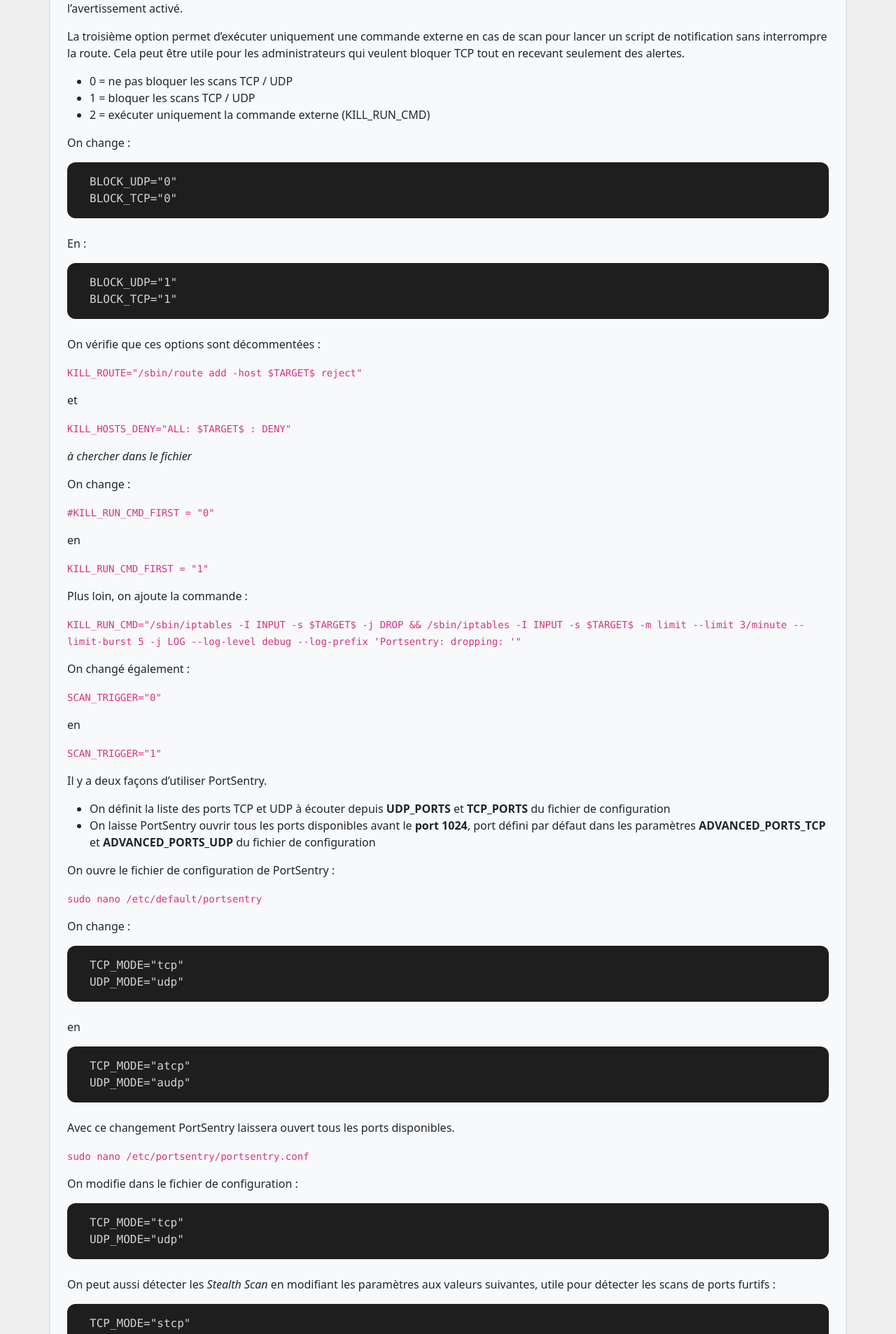
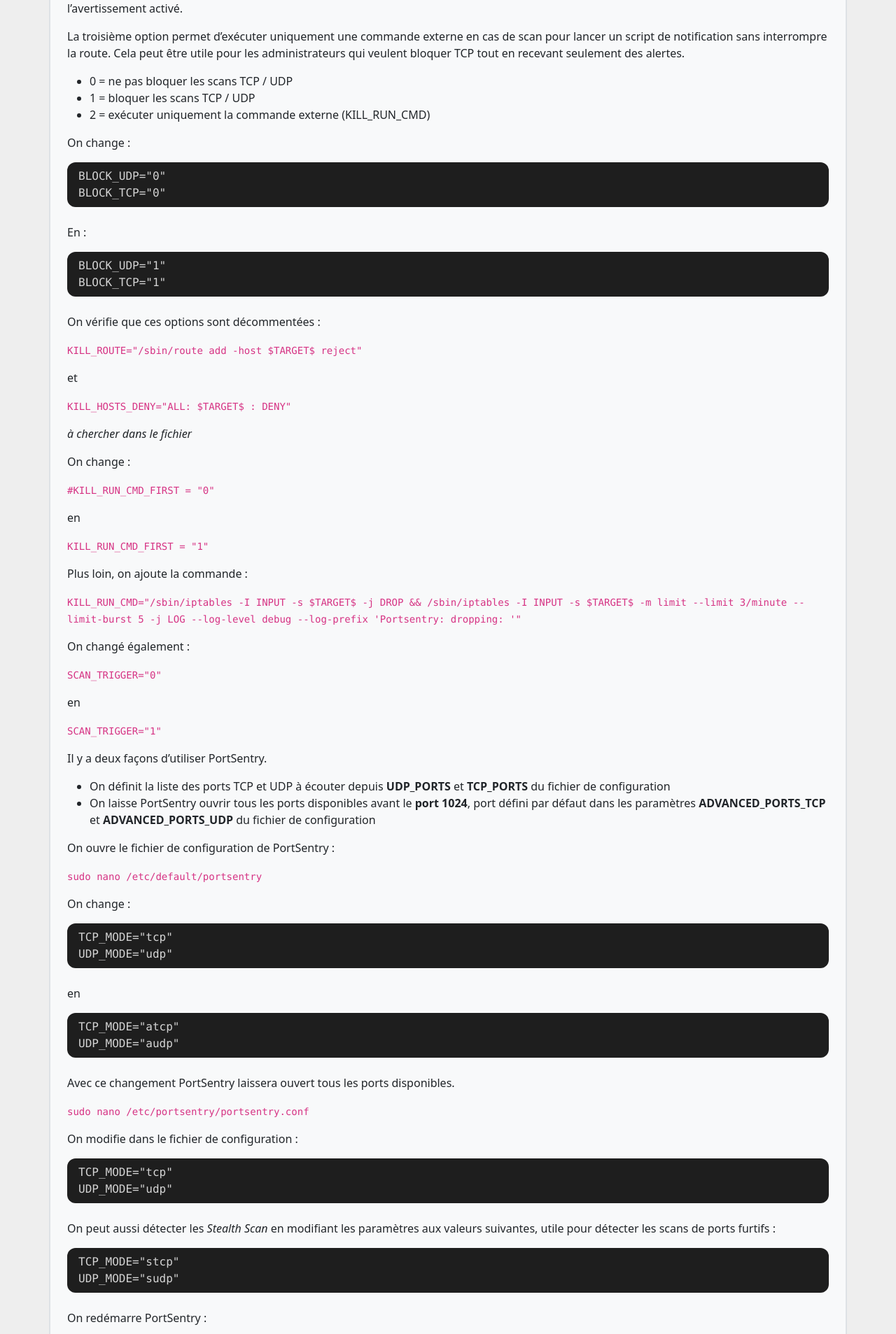
Before and after one commit to Machou/machou.github.io, a Jekyll site: the page built from pages/portsentry.md, in a window 1280 px wide. Shown: the part 2148-4055 px from the top of the page at 70% size. Built offline with Jekyll 4.4.1, drawn with Linux system fonts in a browser that asks for light colours; comment, search, counter and statistics services are not loaded.

Commit message:
corrections

```diff
--- a/assets/css/rouge.css
+++ b/assets/css/rouge.css
@@ -11,7 +11,10 @@
 }
 
 pre.highlight {
+	border-radius: 0;
+	background-color: transparent;
 	margin-bottom: 0;
+	padding: 0;
 }
 
 /* Syntaxe Rouge – classes générées automatiquement */
```
